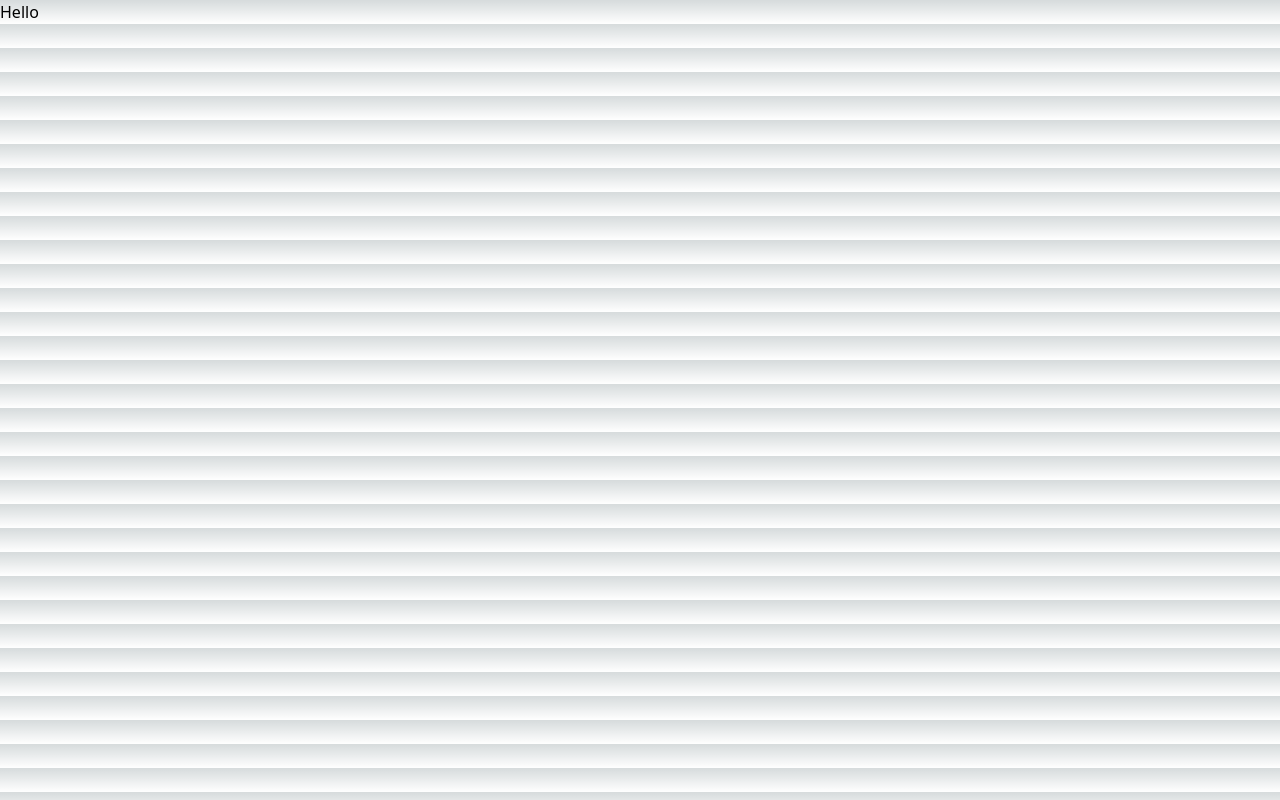
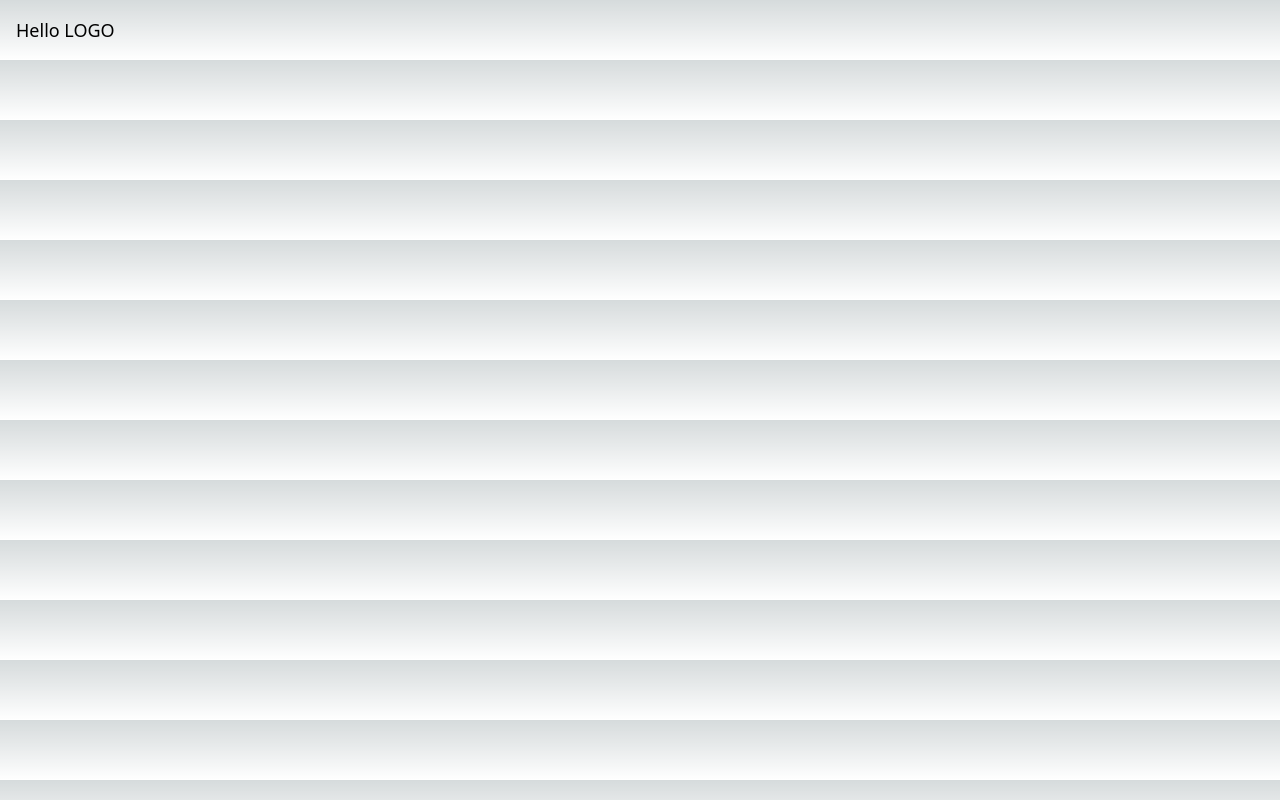
Before and after one commit to Nissrine-Can/Next13-Experiment, a Next.js app: page / in a window 1280 px wide. Built offline with nearby package versions, Linux system fonts and the light colour scheme.

Commit message:
updated logo

```diff
--- a/app/page.js
+++ b/app/page.js
@@ -1,13 +1,10 @@
-import Image from 'next/image'
-import { Inter } from 'next/font/google'
-import styles from './page.module.css'
 
-const inter = Inter({ subsets: ['latin'] })
+
 
 export default function Home() {
   return (
     <main>
-      <h1>Hello</h1>
+      <h1 className="text-lg py-4 px-4">Hello LOGO</h1>
 
     </main>
   )
```
